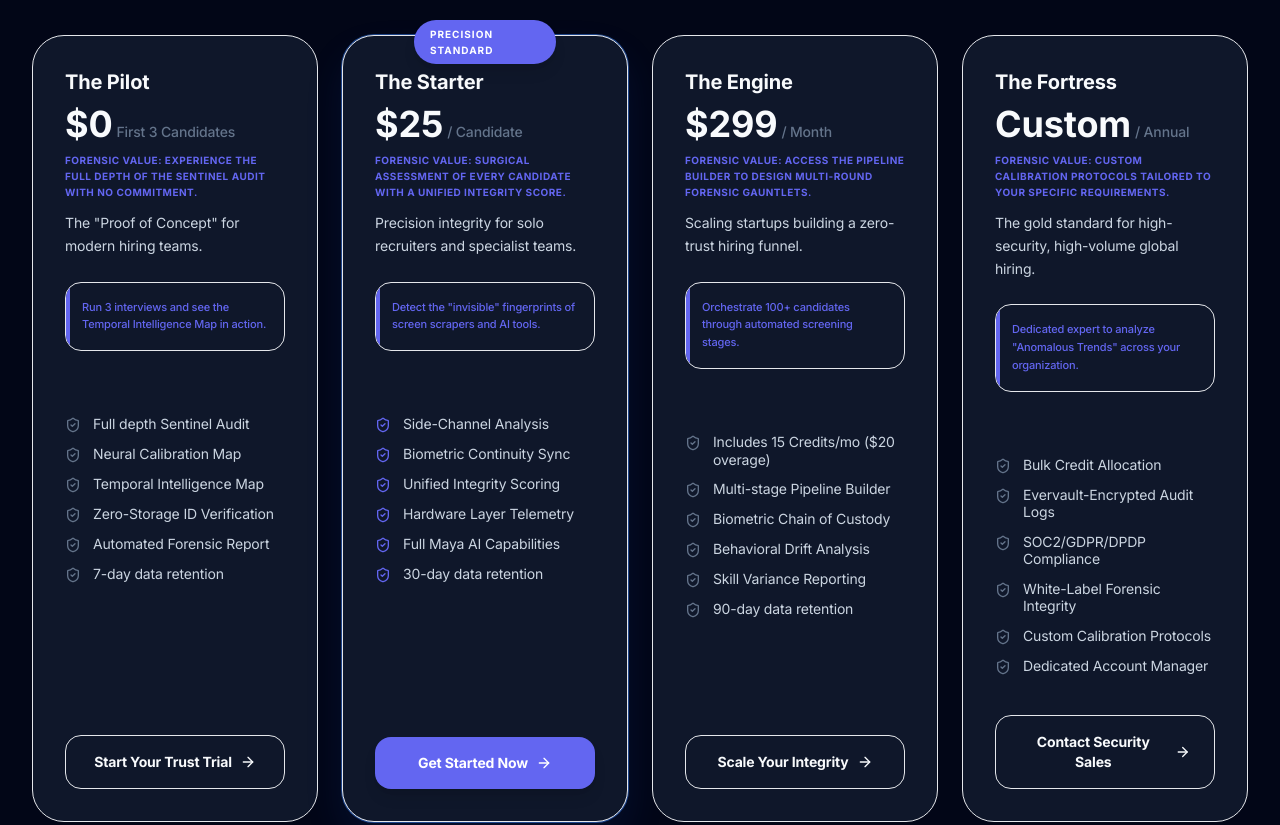
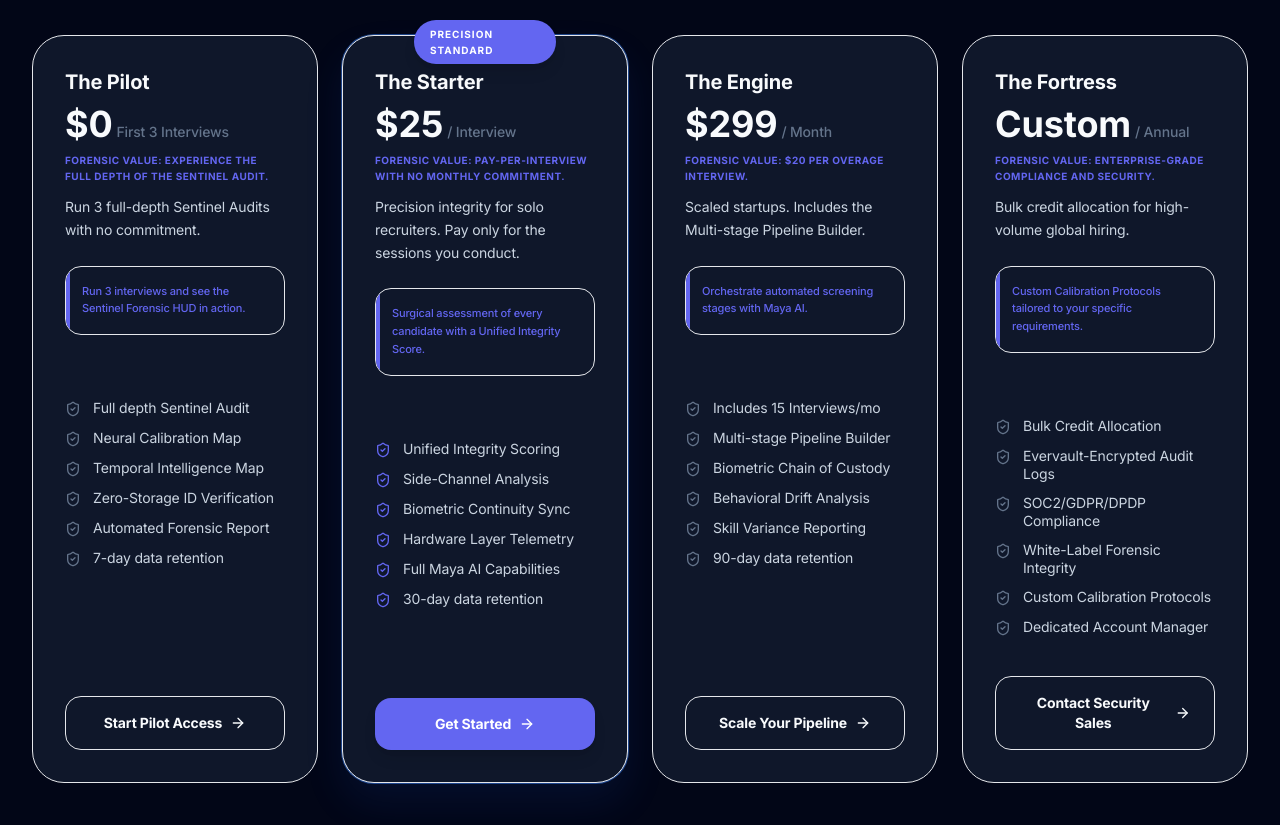
Before and after one commit to rigour-labs/talentlyt-landing, a Next.js app: page /pricing in a window 1280 px wide. Shown: the part 380-1205 px from the top of the page. Built offline with nearby package versions, Linux system fonts and the light colour scheme.

Commit message:
feat: update pricing tiers to Forensic Value structure and unify all CTAs to /contact

```diff
--- a/src/components/pricing-content.tsx
+++ b/src/components/pricing-content.tsx
@@ -9,9 +9,9 @@ export function PricingContent() {
         {
             name: 'The Pilot',
             price: '$0',
-            unit: 'First 3 Candidates',
-            description: 'The "Proof of Concept" for modern hiring teams.',
-            valueTag: 'Forensic Value: Experience the full depth of the Sentinel Audit with no commitment.',
+            unit: 'First 3 Interviews',
+            description: 'Run 3 full-depth Sentinel Audits with no commitment.',
+            valueTag: 'Forensic Value: Experience the full depth of the Sentinel Audit.',
             features: [
                 'Full depth Sentinel Audit',
                 'Neural Calibration Map',
@@ -20,56 +20,56 @@ export function PricingContent() {
                 'Automated Forensic Report',
                 '7-day data retention'
             ],
-            cta: 'Start Your Trust Trial',
-            ctaLink: '/request-demo',
+            cta: 'Start Pilot Access',
+            ctaLink: '/contact',
             highlight: false,
-            woo: 'Run 3 interviews and see the Temporal Intelligence Map in action.'
+            woo: 'Run 3 interviews and see the Sentinel Forensic HUD in action.'
         },
         {
             name: 'The Starter',
             price: '$25',
-            unit: '/ Candidate',
-            description: 'Precision integrity for solo recruiters and specialist teams.',
-            valueTag: 'Forensic Value: Surgical assessment of every candidate with a Unified Integrity Score.',
+            unit: '/ Interview',
+            description: 'Precision integrity for solo recruiters. Pay only for the sessions you conduct.',
+            valueTag: 'Forensic Value: Pay-per-interview with no monthly commitment.',
             features: [
+                'Unified Integrity Scoring',
                 'Side-Channel Analysis',
                 'Biometric Continuity Sync',
-                'Unified Integrity Scoring',
                 'Hardware Layer Telemetry',
                 'Full Maya AI Capabilities',
                 '30-day data retention'
             ],
-            cta: 'Get Started Now',
-            ctaLink: '/request-demo',
+            cta: 'Get Started',
+            ctaLink: '/contact',
             highlight: true,
             tag: 'Precision Standard',
-            woo: 'Detect the "invisible" fingerprints of screen scrapers and AI tools.'
+            woo: 'Surgical assessment of every candidate with a Unified Integrity Score.'
         },
         {
             name: 'The Engine',
             price: '$299',
             unit: '/ Month',
-            description: 'Scaling startups building a zero-trust hiring funnel.',
-            valueTag: 'Forensic Value: Access the Pipeline Builder to design multi-round forensic gauntlets.',
+            description: 'Scaled startups. Includes the Multi-stage Pipeline Builder.',
+            valueTag: 'Forensic Value: $20 per overage interview.',
             features: [
-                'Includes 15 Credits/mo ($20 overage)',
+                'Includes 15 Interviews/mo',
                 'Multi-stage Pipeline Builder',
                 'Biometric Chain of Custody',
                 'Behavioral Drift Analysis',
                 'Skill Variance Reporting',
                 '90-day data retention'
             ],
-            cta: 'Scale Your Integrity',
-            ctaLink: '/request-demo',
+            cta: 'Scale Your Pipeline',
+            ctaLink: '/contact',
             highlight: false,
-            woo: 'Orchestrate 100+ candidates through automated screening stages.'
+            woo: 'Orchestrate automated screening stages with Maya AI.'
         },
         {
             name: 'The Fortress',
             price: 'Custom',
             unit: '/ Annual',
-            description: 'The gold standard for high-security, high-volume global hiring.',
-            valueTag: 'Forensic Value: Custom Calibration Protocols tailored to your specific requirements.',
+            description: 'Bulk credit allocation for high-volume global hiring.',
+            valueTag: 'Forensic Value: Enterprise-grade compliance and security.',
             features: [
                 'Bulk Credit Allocation',
                 'Evervault-Encrypted Audit Logs',
@@ -79,9 +79,9 @@ export function PricingContent() {
                 'Dedicated Account Manager'
             ],
             cta: 'Contact Security Sales',
-            ctaLink: '/request-demo',
+            ctaLink: '/contact',
             highlight: false,
-            woo: 'Dedicated expert to analyze "Anomalous Trends" across your organization.'
+            woo: 'Custom Calibration Protocols tailored to your specific requirements.'
         }
     ];
 
@@ -194,7 +194,7 @@ export function PricingContent() {
                                         TalentLyt saved one pilot user <span className="font-bold">$15,000 per bad hire</span> by detecting surgical-level tampering that human eyes simply cannot see.
                                     </p>
                                     <Link
-                                        href="/request-demo"
+                                        href="/contact"
                                         className="inline-flex items-center gap-2 text-brand font-bold hover:underline group"
                                     >
                                         Read the Full Forensic Report <ArrowRight className="w-4 h-4 group-hover:translate-x-1 transition-transform" />
```
